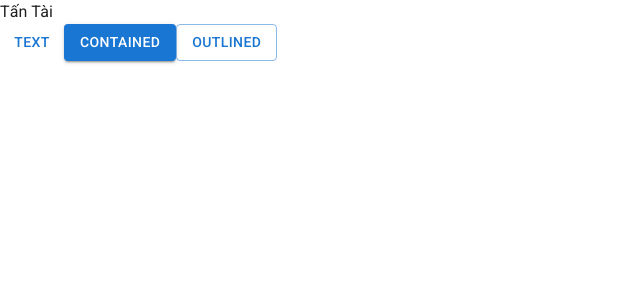
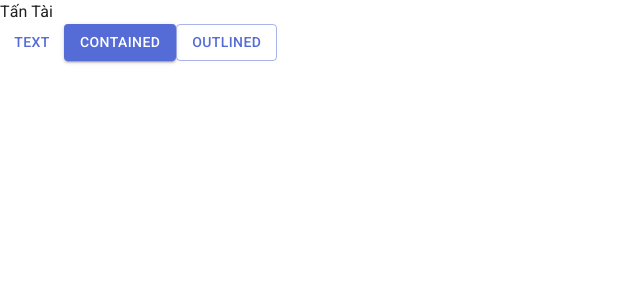
Before and after one commit to nhtt01/trello_web, a React (Vite) app: page / in a window 1280 px wide. Shown: the top 300 px of the page, without its empty margins (0-640 px from the left). Built offline with nearby package versions, Linux system fonts and the light colour scheme.

Commit message:
config_mui_theme

```diff
--- a/src/main.jsx
+++ b/src/main.jsx
@@ -1,12 +1,17 @@
 import React from 'react'
 import ReactDOM from 'react-dom/client'
 import App from './App.jsx'
+import  {ThemeProvider}  from '@mui/material/styles'
 import CssBaseline  from '@mui/material/CssBaseline'
+import theme from './theme'
 ReactDOM.createRoot(document.getElementById('root')).render(
   <React.StrictMode>
+   <ThemeProvider theme={theme}>
+
     <CssBaseline>
 
     <App />
     </CssBaseline>
+   </ThemeProvider>
   </React.StrictMode>
 )
--- /dev/null
+++ b/src/theme.js
@@ -0,0 +1,21 @@
+import { createTheme } from '@mui/material/styles'
+import { red } from '@mui/material/colors'
+
+// Create a theme instance.
+const theme = createTheme({
+  cssVariables: true,
+  palette: {
+      mode : 'light',
+    primary: {
+      main: '#556cd6'
+    },
+    secondary: {
+      main: '#19857b'
+    },
+    error: {
+      main: red.A400
+    }
+  }
+})
+
+export default theme
```
